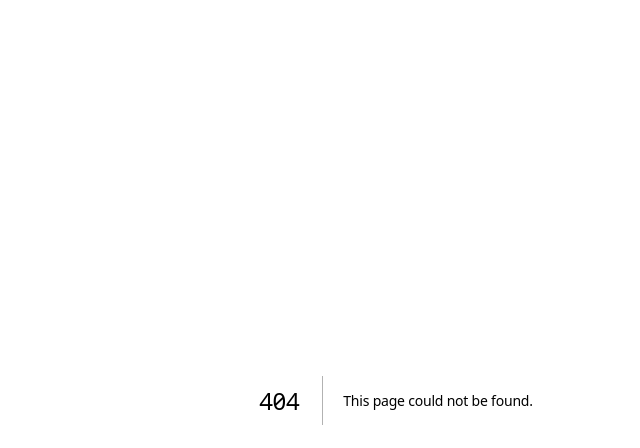
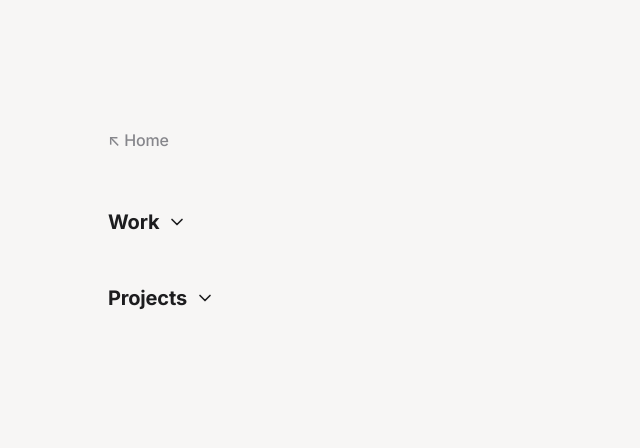
Before and after one commit to msaadshabir/personal-website, a Next.js app: page /work in a window 1280 px wide. Before the commit this address had no page. Shown: the top 448 px of the page, without its empty margins (244-884 px from the left). Built offline with nearby package versions, Linux system fonts and the light colour scheme.

Commit message:
Move Work & Projects to /work page

```diff
--- a/app/page.tsx
+++ b/app/page.tsx
@@ -1,8 +1,6 @@
-import ExperienceCard from "@/components/ExperienceCard";
-import ProjectCard from "@/components/ProjectCard";
+import Link from "next/link";
 import EmailButton from "@/components/EmailButton";
-import CollapsibleSection from "@/components/CollapsibleSection";
-import { EXPERIENCE, PROJECTS, SITE_CONFIG } from "@/lib/constants";
+import { SITE_CONFIG } from "@/lib/constants";
 
 export default function Home(): React.JSX.Element {
   return (
@@ -31,6 +29,13 @@ export default function Home(): React.JSX.Element {
             </p>
           </div>
           <div className="flex flex-wrap gap-x-6 gap-y-2">
+            <Link
+              href="/work"
+              className="font-medium text-muted-foreground hover:text-foreground transition-colors"
+            >
+              Work & Projects
+              <span aria-hidden="true" className="text-current ml-0.5">↗</span>
+            </Link>
             <EmailButton />
             <a
               href={SITE_CONFIG.linkedin}
@@ -64,24 +69,6 @@ export default function Home(): React.JSX.Element {
             </a>
           </div>
         </section>
-
-        <CollapsibleSection title="Work">
-          {EXPERIENCE.map((item) => (
-            <ExperienceCard key={`${item.company}-${item.position}`} {...item} />
-          ))}
-        </CollapsibleSection>
-
-        <CollapsibleSection title="Projects">
-          {PROJECTS.map((item) => (
-            <ProjectCard
-              key={item.id}
-              title={item.name}
-              date={item.tags.join(" • ")}
-              description={item.description}
-              link={item.url}
-            />
-          ))}
-        </CollapsibleSection>
       </div>
     </main>
   );
--- /dev/null
+++ b/app/work/page.tsx
@@ -0,0 +1,39 @@
+import Link from "next/link";
+import ExperienceCard from "@/components/ExperienceCard";
+import ProjectCard from "@/components/ProjectCard";
+import CollapsibleSection from "@/components/CollapsibleSection";
+import { EXPERIENCE, PROJECTS } from "@/lib/constants";
+
+export default function WorkPage(): React.JSX.Element {
+  return (
+    <main className="flex w-full min-h-screen flex-col items-center font-sans px-8 bg-background text-foreground">
+      <div className="z-50 flex w-full flex-col items-start gap-8 px-4 pt-32 pb-48 text-base md:w-3/4 lg:w-1/2">
+        <Link
+          href="/"
+          className="font-medium text-muted-foreground hover:text-foreground transition-colors mb-4 flex items-center"
+        >
+          <span aria-hidden="true" className="text-current mr-1">↖</span>
+          Home
+        </Link>
+
+        <CollapsibleSection title="Work">
+          {EXPERIENCE.map((item) => (
+            <ExperienceCard key={`${item.company}-${item.position}`} {...item} />
+          ))}
+        </CollapsibleSection>
+
+        <CollapsibleSection title="Projects">
+          {PROJECTS.map((item) => (
+            <ProjectCard
+              key={item.id}
+              title={item.name}
+              date={item.tags.join(" • ")}
+              description={item.description}
+              link={item.url}
+            />
+          ))}
+        </CollapsibleSection>
+      </div>
+    </main>
+  );
+}
```
